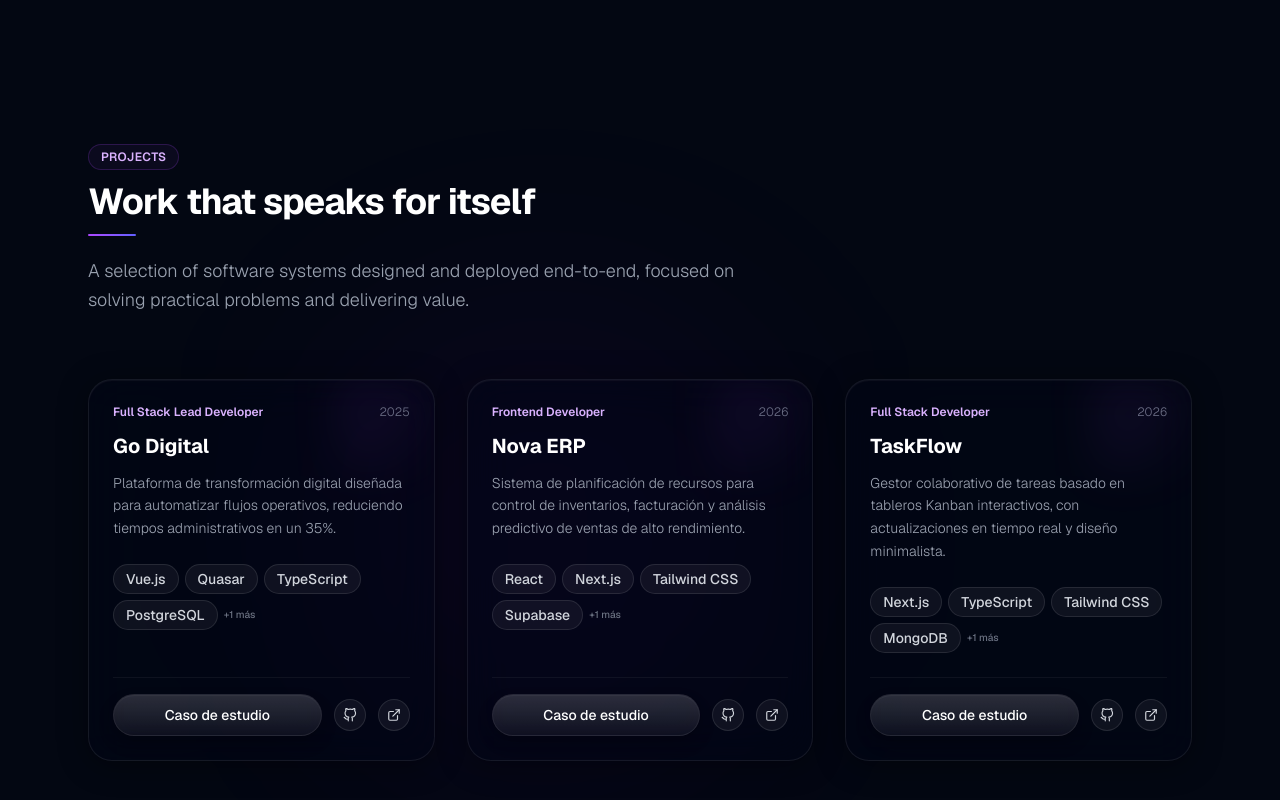
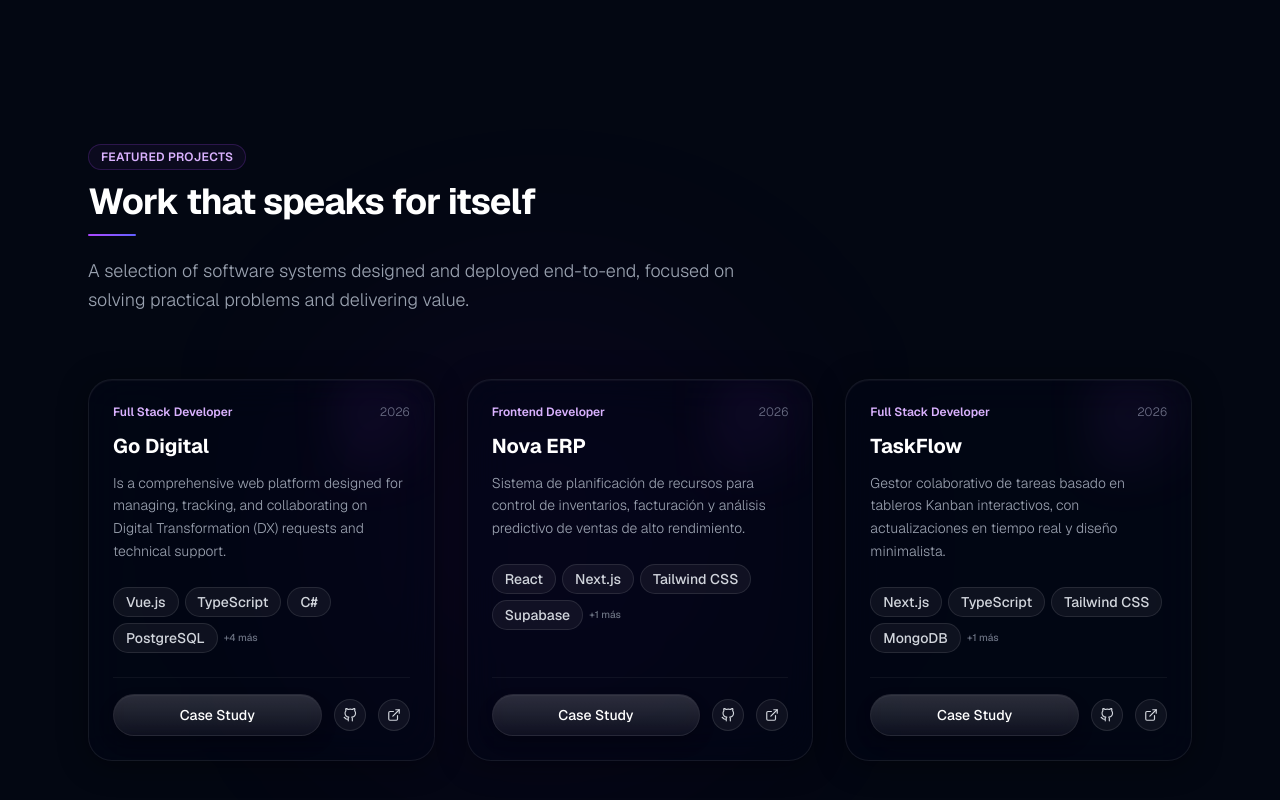
Before and after one commit to Junniora/Digital-Portfolio, a Next.js app: page / in a window 1280 px wide. Shown: the part 4048-4848 px from the top of the page. Built offline with nearby package versions, Linux system fonts and the light colour scheme.

Commit message:
FIX: Dinamic Project information fixed

```diff
--- a/app/projects/[slug]/page.tsx
+++ b/app/projects/[slug]/page.tsx
@@ -3,6 +3,7 @@ import Button from "@/components/ui/Button";
 import Card from "@/components/ui/Card";
 import Tag from "@/components/ui/Tag";
 import { FiArrowLeft, FiCode, FiLayers, FiCompass } from "react-icons/fi";
+import { projects } from "@/data/projects";
 
 interface ProjectPageProps {
   params: Promise<{ slug: string }>;
@@ -12,11 +13,13 @@ export default async function ProjectPage({ params }: ProjectPageProps) {
   // En Next.js 15/16 params es una Promesa y debe ser esperada mediante await
   const { slug } = await params;
 
-  // Formatear el slug para mostrar un nombre más legible (ej. "go-digital" -> "Go Digital")
-  const displayTitle = slug
-    .split("-")
-    .map((word) => word.charAt(0).toUpperCase() + word.slice(1))
-    .join(" ");
+  const project = projects.find(
+    (project) => project.slug === slug
+  );
+
+  if (!project) {
+    return <div>Project not found</div>;
+  }
 
   return (
     <main className="relative min-h-screen pt-32 pb-20 overflow-hidden bg-background text-foreground">
@@ -42,10 +45,10 @@ export default async function ProjectPage({ params }: ProjectPageProps) {
             <Tag variant="purple">App Router</Tag>
           </div>
           <h1 className="text-4xl md:text-6xl font-extrabold tracking-tight text-white mb-4">
-            {displayTitle}
+            {project.title}
           </h1>
           <p className="text-lg md:text-xl text-gray-400 font-light">
-            Detalle técnico y caso de estudio para el proyecto {slug}. Esta página se genera dinámicamente utilizando el sistema de rutas dinámicas de Next.js.
+            {project.description}
           </p>
         </div>
 
@@ -56,30 +59,30 @@ export default async function ProjectPage({ params }: ProjectPageProps) {
             <Card hoverEffect={false}>
               <h2 className="text-xl md:text-2xl font-bold text-white mb-4 flex items-center gap-2">
                 <FiCompass className="text-blue-400" />
-                Problema & Reto
+                Problem & Challenge
               </h2>
               <p className="text-gray-400 leading-relaxed">
-                [Detalle del problema a resolver. Aquí se documentará la necesidad del cliente o del negocio, las limitaciones tecnológicas originales y los objetivos de transformación digital planteados.]
+                {project.problem}
               </p>
             </Card>
 
             <Card hoverEffect={false}>
               <h2 className="text-xl md:text-2xl font-bold text-white mb-4 flex items-center gap-2">
                 <FiCode className="text-cyan-400" />
-                Solución Implementada
+                Implemented Solution
               </h2>
               <p className="text-gray-400 leading-relaxed mb-4">
-                [Descripción detallada de la solución de software. Arquitectura elegida, justificación técnica del desarrollo y cómo esta solución mitiga de manera directa el problema.]
+                {project.solution}
               </p>
             </Card>
 
             <Card hoverEffect={false}>
               <h2 className="text-xl md:text-2xl font-bold text-white mb-4 flex items-center gap-2">
                 <FiLayers className="text-indigo-400" />
-                Arquitectura y Buenas Prácticas
+                Architecture and Best Practices
               </h2>
               <p className="text-gray-400 leading-relaxed">
-                [Diagrama de flujo o descripción de la infraestructura utilizada. Patrones de diseño implementados, principios SOLID aplicados, pruebas realizadas y buenas prácticas de desarrollo de software aplicadas.]
+                {project.architecture}
               </p>
             </Card>
           </div>
@@ -89,29 +92,23 @@ export default async function ProjectPage({ params }: ProjectPageProps) {
             <Card className="border-blue-500/10">
               <h3 className="text-lg font-bold text-white mb-4">Tecnologías</h3>
               <div className="flex flex-wrap gap-2">
-                <Tag variant="blue">Next.js</Tag>
-                <Tag variant="purple">TypeScript</Tag>
-                <Tag variant="cyan">Tailwind CSS</Tag>
-                <Tag variant="slate">React</Tag>
-                <Tag variant="green">API Rest</Tag>
+                {project.technologies.map((tech) => (
+                  <Tag key={tech} variant="slate" className="text-xs py-0.5 px-2">
+                    {tech}
+                  </Tag>
+                ))}
               </div>
             </Card>
 
             <Card>
               <h3 className="text-lg font-bold text-white mb-4">Resultados Obtenidos</h3>
               <ul className="space-y-3 text-sm text-gray-400">
-                <li className="flex items-center gap-2">
-                  <span className="h-1.5 w-1.5 rounded-full bg-green-500" />
-                  <span>Optimización del 40% en carga</span>
-                </li>
-                <li className="flex items-center gap-2">
-                  <span className="h-1.5 w-1.5 rounded-full bg-green-500" />
-                  <span>Arquitectura modular y reusable</span>
-                </li>
-                <li className="flex items-center gap-2">
-                  <span className="h-1.5 w-1.5 rounded-full bg-green-500" />
-                  <span>Código 100% tipeado en TypeScript</span>
-                </li>
+                {project.results.map((result) => (
+                  <li key={result} className="flex items-center gap-2">
+                    <span className="h-1.5 w-1.5 rounded-full bg-green-500" />
+                    <span>{result}</span>
+                  </li>
+                ))}
               </ul>
             </Card>
           </div>
--- a/components/Projects.tsx
+++ b/components/Projects.tsx
@@ -35,7 +35,7 @@ export default function Projects() {
 
       <Container>
         <SectionTitle
-          badge="Projects"
+          badge="Featured Projects"
           title="Work that speaks for itself"
           subtitle="A selection of software systems designed and deployed end-to-end, focused on solving practical problems and delivering value."
         />
@@ -93,7 +93,7 @@ export default function Projects() {
                     variant="secondary"
                     className="w-full text-xs md:text-sm py-2"
                   >
-                    <span>Caso de estudio</span>
+                    <span>Case Study</span>
                   </Button>
 
                   {/* GitHub Link */}
@@ -103,7 +103,7 @@ export default function Projects() {
                       target="_blank"
                       rel="noopener noreferrer"
                       className="p-2 rounded-full border border-white/10 bg-white/5 hover:bg-white/10 hover:border-white/20 text-gray-300 hover:text-white transition-all duration-300 text-sm shrink-0"
-                      aria-label="Ver código en GitHub"
+                      aria-label="View GitHub Repository"
                     >
                       <FiGithub />
                     </a>
@@ -116,7 +116,7 @@ export default function Projects() {
                       target="_blank"
                       rel="noopener noreferrer"
                       className="p-2 rounded-full border border-white/10 bg-white/5 hover:bg-white/10 hover:border-white/20 text-gray-300 hover:text-white transition-all duration-300 text-sm shrink-0"
-                      aria-label="Ver sitio en vivo"
+                      aria-label="View Website"
                     >
                       <FiExternalLink />
                     </a>
--- a/components/ui/Button.tsx
+++ b/components/ui/Button.tsx
@@ -14,7 +14,7 @@ interface ButtonProps {
 }
 
 // Versiones animadas de componentes
-const MotionLink = motion(Link);
+const MotionLink = motion.create(Link);
 const MotionAnchor = motion.a;
 const MotionButton = motion.button;
 
--- a/data/projects.ts
+++ b/data/projects.ts
@@ -4,16 +4,19 @@ export const projects: Project[] = [
   {
     slug: "go-digital",
     title: "Go Digital",
-    role: "Full Stack Lead Developer",
-    date: "2025",
-    description: "Plataforma de transformación digital diseñada para automatizar flujos operativos, reduciendo tiempos administrativos en un 35%.",
-    technologies: ["Vue.js", "Quasar", "TypeScript", "PostgreSQL", "Node.js"],
+    role: "Full Stack Developer",
+    date: "2026",
+    problem: "The client needed a centralized platform to manage and track Digital Transformation (DX) requests and technical support, which were previously handled through scattered emails and spreadsheets.",
+    solution: "Developed a comprehensive web platform that automates the lifecycle of DX requests, including creation, assignment, status updates, and completion tracking. Implemented a responsive interface using Quasar Framework for improved usability.",
+    architecture: "The application is built with Vue.js and TypeScript on the frontend, C# for backend services, and PostgreSQL for data storage. It follows a modular architecture with clear separation of concerns and adheres to SOLID principles.",
+    description: "Is a comprehensive web platform designed for managing, tracking, and collaborating on Digital Transformation (DX) requests and technical support. ",
+    technologies: ["Vue.js", "TypeScript", "C#", "PostgreSQL", "SCSS", "JavaScript", "Node.js", "Pinia"],
     results: [
-      "Digitalización de 12 flujos de aprobación manuales",
-      "Generación automática de reportes ejecutivos en PDF",
-      "Base de datos optimizada para consultas de alta concurrencia"
+      "Automated request lifecycle management, including creation, assignment, status updates, and completion tracking.",
+      "Developed a responsive and intuitive interface using Quasar Framework, improving usability across desktop devices.",
+      "Successfully centralized the management of Digital Transformation (DX) requests into a single web platform.",
     ],
-    github: "https://github.com",
+    github: "https://github.com/Junniora/GoDigital",
     link: "https://example.com"
   },
   {
@@ -21,6 +24,9 @@ export const projects: Project[] = [
     title: "Nova ERP",
     role: "Frontend Developer",
     date: "2026",
+    problem: "Test",
+    solution: "Test",
+    architecture: "Test",
     description: "Sistema de planificación de recursos para control de inventarios, facturación y análisis predictivo de ventas de alto rendimiento.",
     technologies: ["React", "Next.js", "Tailwind CSS", "Supabase", "Prisma"],
     results: [
--- a/type/index.ts
+++ b/type/index.ts
@@ -2,6 +2,9 @@ export interface Project {
   slug: string;
   title: string;
   description: string;
+  problem?: string;
+  solution?: string;
+  architecture?: string;
   technologies: string[];
   role?: string;
   date?: string;
```
